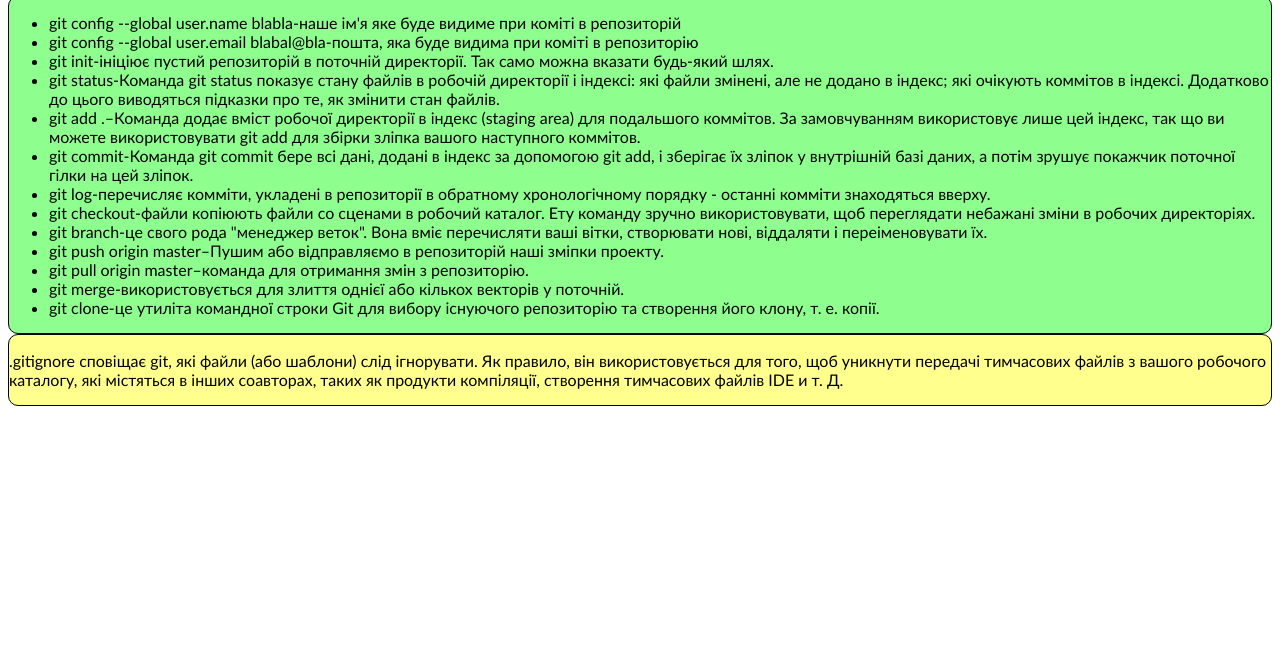
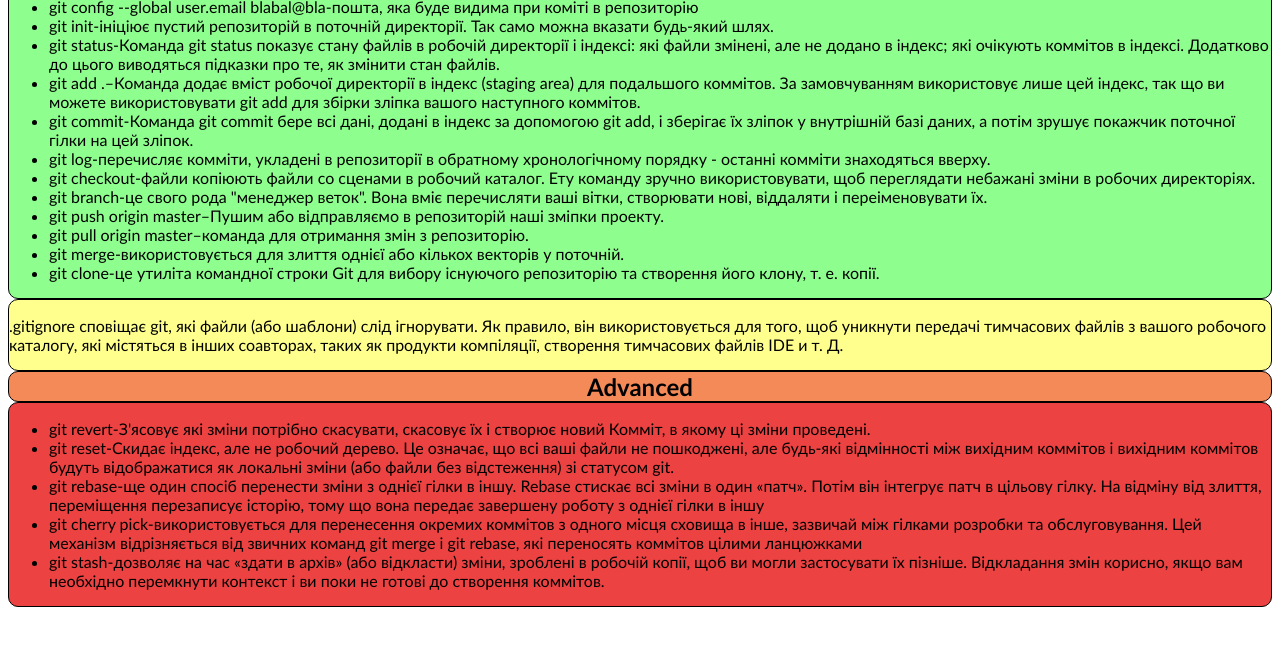
Before and after one commit to Nazarg3/homework, a plain HTML site: page index.html in a window 1280 px wide. Shown: the part 88-734 px from the top of the page. Drawn offline with Linux system fonts and the light colour scheme.

Commit message:
Added index.html

```diff
--- a/index.html
+++ b/index.html
@@ -30,5 +30,15 @@
     <div class="text2">
         <p>.gitignore сповіщає git, які файли (або шаблони) слід ігнорувати. Як правило, він використовується для того, щоб уникнути передачі тимчасових файлів з вашого робочого каталогу, які містяться в інших соавторах, таких як продукти компіляції, створення тимчасових файлів IDE и т. Д.</p>
     </div>
+    <h2>Advanced</h2>
+    <div class="text3">
+      <ul>
+        <li>git revert-З'ясовує які зміни потрібно скасувати, скасовує їх і створює новий Комміт, в якому ці зміни проведені.</li>
+        <li>git reset-Скидає індекс, але не робочий дерево. Це означає, що всі ваші файли не пошкоджені, але будь-які відмінності між вихідним коммітов і вихідним коммітов будуть відображатися як локальні зміни (або файли без відстеження) зі статусом git.</li>
+        <li>git rebase-ще один спосіб перенести зміни з однієї гілки в іншу. Rebase стискає всі зміни в один «патч». Потім він інтегрує патч в цільову гілку. На відміну від злиття, переміщення перезаписує історію, тому що вона передає завершену роботу з однієї гілки в іншу        </li>
+        <li>git cherry pick-використовується для перенесення окремих коммітов з одного місця сховища в інше, зазвичай між гілками розробки та обслуговування. Цей механізм відрізняється від звичних команд git merge і git rebase, які переносять коммітов цілими ланцюжками</li>
+        <li>git stash-дозволяє на час «здати в архів» (або відкласти) зміни, зроблені в робочій копії, щоб ви могли застосувати їх пізніше. Відкладання змін корисно, якщо вам необхідно перемкнути контекст і ви поки не готові до створення коммітов.        </li>
+      </ul>
+    </div>
 </body>
 </html>
--- a/style.css
+++ b/style.css
@@ -4,6 +4,7 @@
     background: #71bff7;
     border: 1px solid black;
     border-radius: 10px;
+    margin: auto;
 }
 .text{
     font-family: 'Trebuchet MS', 'Lucida Sans Unicode', 'Lucida Grande', 'Lucida Sans', Arial, sans-serif;
@@ -19,3 +20,18 @@
     border: 1px solid black;
     border-radius: 10px;
 }
+h2{
+    font-family: 'Trebuchet MS', 'Lucida Sans Unicode', 'Lucida Grande', 'Lucida Sans', Arial, sans-serif;
+    text-align: center;
+    background: #f58a59;
+    border: 1px solid black;
+    border-radius: 10px;
+    margin: auto;
+}
+.text3{
+    font-family: 'Trebuchet MS', 'Lucida Sans Unicode', 'Lucida Grande', 'Lucida Sans', Arial, sans-serif;
+    background: rgb(236, 66, 66);
+    border: 1px solid black;
+    border-radius: 10px;
+
+}
```
